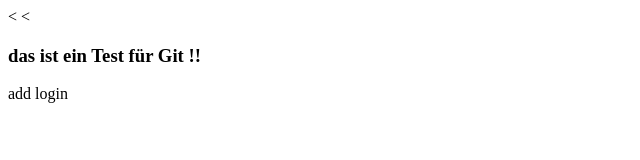
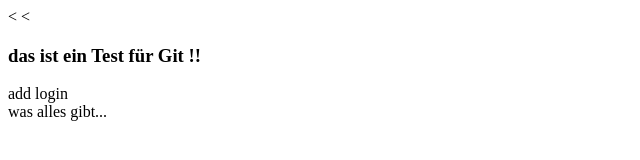
Before and after one commit to sukerisukianto2/myApp, a plain HTML site: page index.html in a window 1280 px wide. Shown: the whole page, without its empty margins (0-640 px from the left). Drawn offline with Linux system fonts and the light colour scheme.

Commit message:
was alles gibt

```diff
--- a/index.html
+++ b/index.html
@@ -7,7 +7,7 @@
   <body>
     <<h3>das ist ein Test für Git !!</h3>
     add login <form class="" action="index.html" method="post">
-
+    was alles gibt...
     </form>
   </body>
 </html>
```
